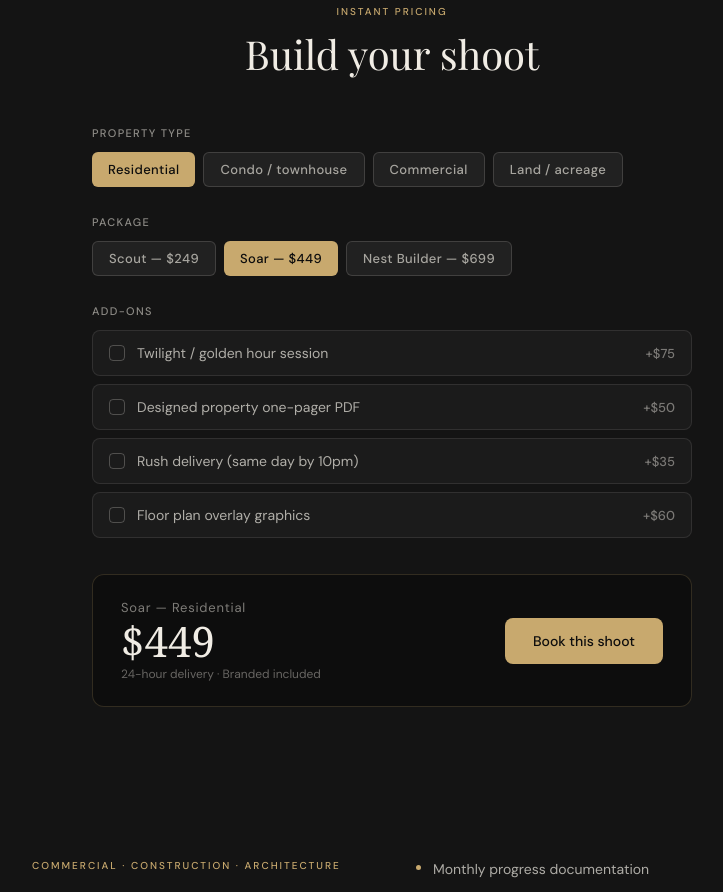
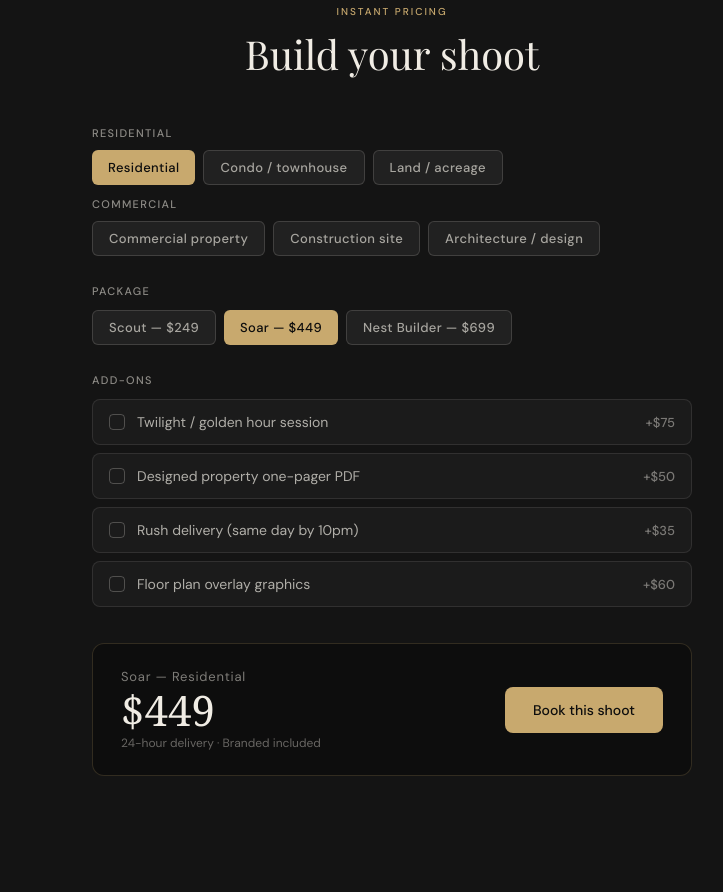
Before and after one commit to Radichio/flying-squirrel, a React (Vite) app: page / in a window 1280 px wide. Shown: the part 5120-6012 px from the top of the page, without its empty margins (248-971 px from the left). Built offline with nearby package versions, Linux system fonts and the light colour scheme; a web font is replaced by a local one.

Commit message:
Smart quote builder — residential and commercial flows

```diff
--- a/src/pages/Home.jsx
+++ b/src/pages/Home.jsx
@@ -208,7 +208,10 @@ export default function Home() {
   const [pkg, setPkg] = useState({ name: 'Soar', price: 449 })
   const [addons, setAddons] = useState({})
 
-  const propTypes = ['Residential', 'Condo / townhouse', 'Commercial', 'Land / acreage']
+  const residentialTypes = ['Residential', 'Condo / townhouse', 'Land / acreage']
+  const commercialTypes = ['Commercial property', 'Construction site', 'Architecture / design']
+  const propTypes = [...residentialTypes, ...commercialTypes]
+  const isCommercial = commercialTypes.includes(propType)
   const packages = [{ name: 'Scout', price: 249 }, { name: 'Soar', price: 449 }, { name: 'Nest Builder', price: 699 }]
   const addonList = [
     { name: 'Twilight / golden hour session', price: 75 },
@@ -424,12 +427,22 @@ export default function Home() {
         <div style={{ maxWidth: '600px', margin: '0 auto' }}>
           <p style={{ fontSize: '10px', fontWeight: 500, color: 'var(--gilt)', letterSpacing: '0.2em', marginBottom: '12px', textAlign: 'center' }}>INSTANT PRICING</p>
           <h2 style={{ fontSize: 'clamp(28px, 4vw, 40px)', color: 'var(--linen)', textAlign: 'center', marginBottom: '48px', lineHeight: 1.2 }}>Build your shoot</h2>
+
+          {/* Property type */}
           <div style={{ marginBottom: '28px' }}>
-            <p style={{ fontSize: '11px', fontWeight: 500, color: 'rgba(240,236,228,0.55)', letterSpacing: '0.12em', marginBottom: '12px' }}>PROPERTY TYPE</p>
+            <p style={{ fontSize: '11px', fontWeight: 500, color: 'rgba(240,236,228,0.55)', letterSpacing: '0.12em', marginBottom: '10px' }}>RESIDENTIAL</p>
+            <div style={{ display: 'flex', gap: '8px', flexWrap: 'wrap', marginBottom: '12px' }}>
+              {residentialTypes.map(t => <button key={t} onClick={() => { setPropType(t); setPkg({ name: 'Soar', price: 449 }); setAddons({}) }} style={propType === t ? btnActive : btnInactive}>{t}</button>)}
+            </div>
+            <p style={{ fontSize: '11px', fontWeight: 500, color: 'rgba(240,236,228,0.55)', letterSpacing: '0.12em', marginBottom: '10px', marginTop: '4px' }}>COMMERCIAL</p>
             <div style={{ display: 'flex', gap: '8px', flexWrap: 'wrap' }}>
-              {propTypes.map(t => <button key={t} onClick={() => setPropType(t)} style={propType === t ? btnActive : btnInactive}>{t}</button>)}
+              {commercialTypes.map(t => <button key={t} onClick={() => { setPropType(t); setAddons({}) }} style={propType === t ? btnActive : btnInactive}>{t}</button>)}
             </div>
           </div>
+
+          {/* Residential flow */}
+          {!isCommercial && (
+            <>
               <div style={{ marginBottom: '28px' }}>
                 <p style={{ fontSize: '11px', fontWeight: 500, color: 'rgba(240,236,228,0.55)', letterSpacing: '0.12em', marginBottom: '12px' }}>PACKAGE</p>
                 <div style={{ display: 'flex', gap: '8px', flexWrap: 'wrap' }}>
@@ -458,8 +471,36 @@ export default function Home() {
                   <p style={{ fontFamily: 'Georgia, serif', fontSize: '42px', color: 'var(--linen)', lineHeight: 1 }}>${total}</p>
                   <p style={{ fontSize: '12px', color: 'rgba(240,236,228,0.4)', marginTop: '4px' }}>24-hour delivery · Branded included</p>
                 </div>
-            <a href="/booking" style={{ background: 'var(--gilt)', color: 'var(--midnight)', border: 'none', borderRadius: '8px', padding: '14px 28px', fontSize: '14px', fontWeight: 500, cursor: 'pointer', whiteSpace: 'nowrap', textDecoration: 'none', display: 'inline-block' }}>Book this shoot</a>
+                <a href="/booking" style={{ background: 'var(--gilt)', color: 'var(--midnight)', border: 'none', borderRadius: '8px', padding: '14px 28px', fontSize: '14px', fontWeight: 500, whiteSpace: 'nowrap', textDecoration: 'none', display: 'inline-block' }}>Book this shoot</a>
               </div>
+            </>
+          )}
+
+          {/* Commercial flow */}
+          {isCommercial && (
+            <div style={{ background: 'var(--midnight)', borderRadius: '12px', padding: '32px', border: '0.5px solid rgba(200,169,110,0.2)' }}>
+              <p style={{ fontSize: '11px', color: 'var(--gilt)', letterSpacing: '0.12em', marginBottom: '16px' }}>
+                {propType === 'Commercial property' && 'COMMERCIAL REAL ESTATE'}
+                {propType === 'Construction site' && 'CONSTRUCTION DOCUMENTATION'}
+                {propType === 'Architecture / design' && 'ARCHITECTURE & DESIGN'}
+              </p>
+              <p style={{ fontFamily: 'Georgia, serif', fontSize: '32px', color: 'var(--linen)', marginBottom: '8px', lineHeight: 1 }}>
+                {propType === 'Commercial property' && 'From $1,000'}
+                {propType === 'Construction site' && 'From $2,500 / month'}
+                {propType === 'Architecture / design' && 'From $800'}
+              </p>
+              <p style={{ fontSize: '14px', color: 'var(--linen-dim)', lineHeight: 1.7, marginBottom: '24px', maxWidth: '420px' }}>
+                {propType === 'Commercial property' && 'CoStar and LoopNet ready image sets, investor deck assets, property boundary overlays, and high-altitude context shots. Pricing based on property size and scope.'}
+                {propType === 'Construction site' && 'Monthly progress flyovers, before/after comparison sets, stakeholder PDF reports, and a permanent portal archive. Scope-based retainer pricing.'}
+                {propType === 'Architecture / design' && 'Editorial-quality portfolio aerials showing site context, massing, and landscape relationship — shot by a designer who understands the brief.'}
+              </p>
+              <div style={{ display: 'flex', gap: '10px', flexWrap: 'wrap' }}>
+                <a href="/booking" style={{ background: 'var(--gilt)', color: 'var(--midnight)', borderRadius: '8px', padding: '14px 28px', fontSize: '14px', fontWeight: 500, textDecoration: 'none', display: 'inline-block' }}>Request a consultation</a>
+                <a href="/packages" style={{ background: 'transparent', color: 'var(--linen)', border: '0.5px solid rgba(240,236,228,0.2)', borderRadius: '8px', padding: '14px 24px', fontSize: '14px', textDecoration: 'none', display: 'inline-block' }}>See full details</a>
+              </div>
+            </div>
+          )}
+
         </div>
       </section>
 
```
Lines whose indentation alone changed are shown as unchanged.
